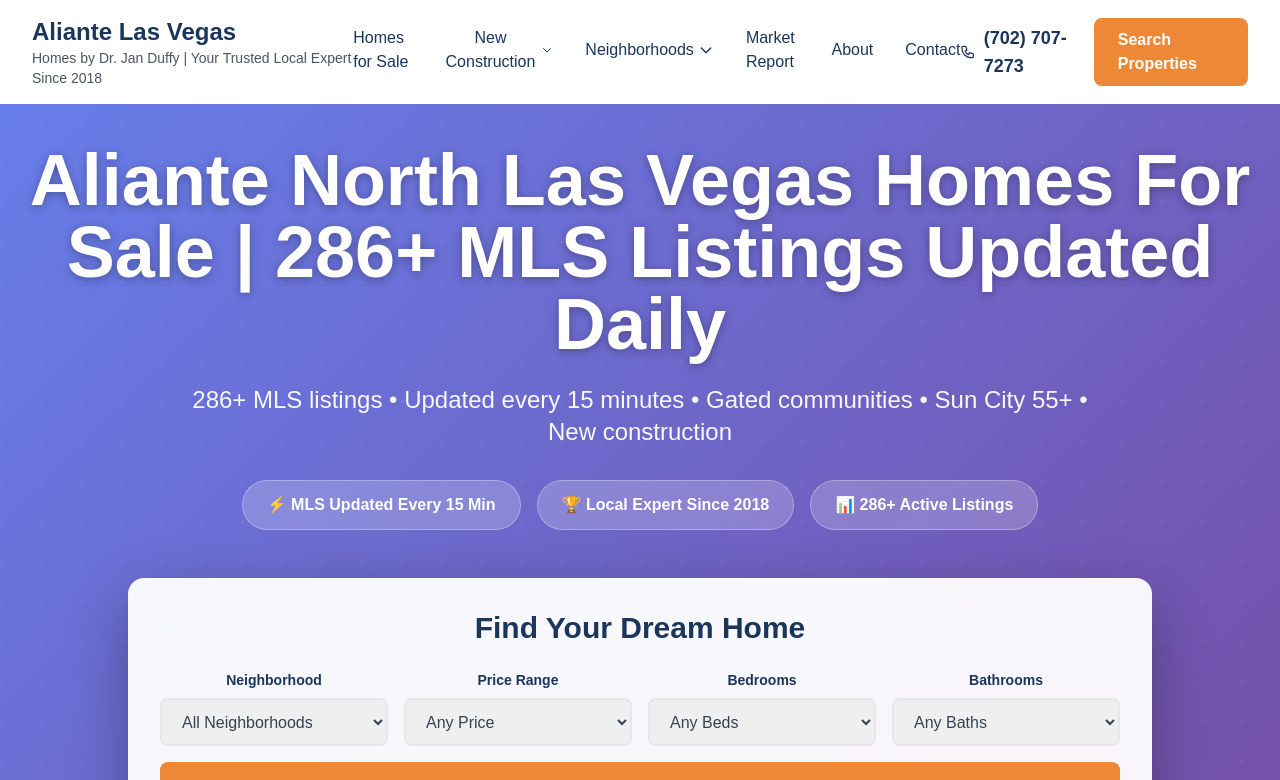
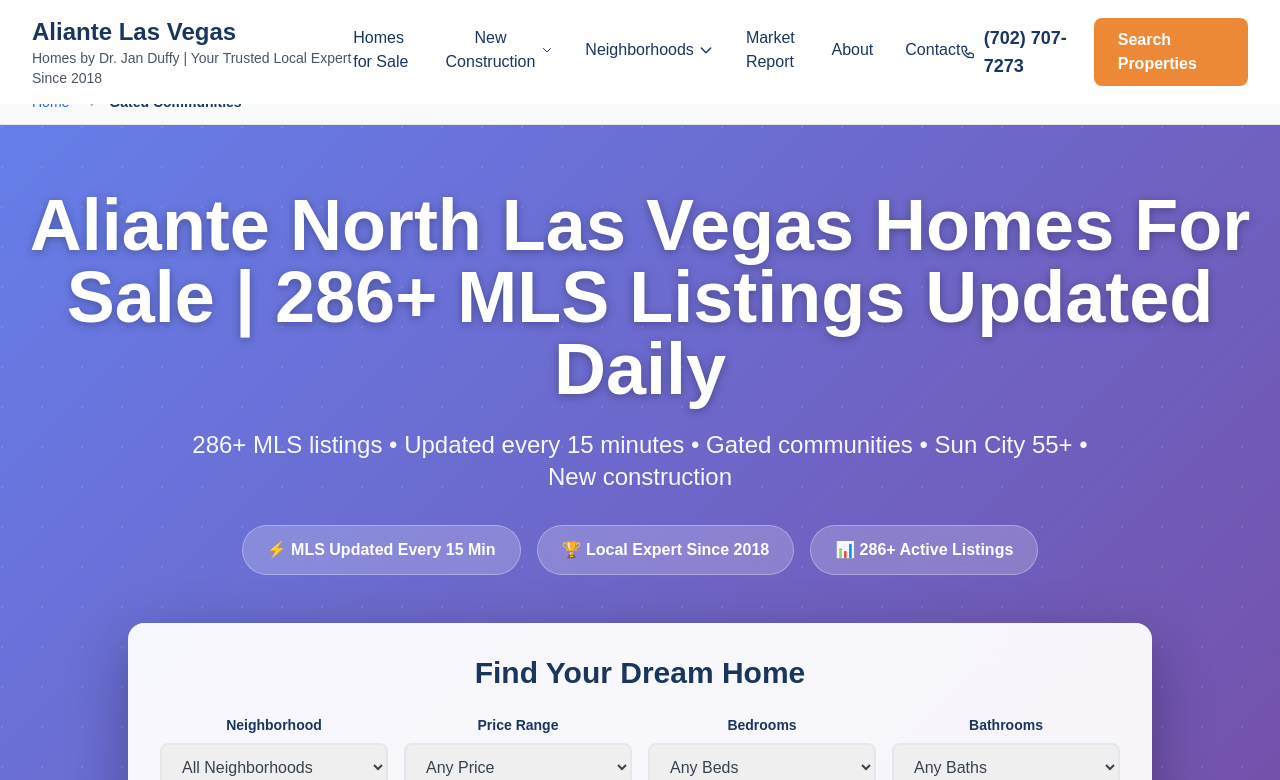
Before and after one commit to DrJanDuffy/aliantehomesforsale.com, a Next.js app: page /gated-communities in a window 1280 px wide. Shown: the top 780 px of the page. Built offline with nearby package versions, Linux system fonts and the light colour scheme; no server answers.

Commit message:
feat: Add breadcrumb navigation to all pages - improves SEO and SERP appearance

```diff
--- /dev/null
+++ b/app/components/Breadcrumbs.tsx
@@ -0,0 +1,55 @@
+'use client';
+
+import Link from 'next/link';
+import { usePathname } from 'next/navigation';
+
+export default function Breadcrumbs() {
+  const pathname = usePathname();
+
+  // Don't show breadcrumbs on homepage
+  if (pathname === '/') return null;
+
+  const pathSegments = pathname.split('/').filter(segment => segment);
+
+  const breadcrumbItems = [
+    { name: 'Home', url: '/' },
+    ...pathSegments.map((segment, index) => {
+      const url = '/' + pathSegments.slice(0, index + 1).join('/');
+      const name = segment
+        .split('-')
+        .map(word => word.charAt(0).toUpperCase() + word.slice(1))
+        .join(' ');
+      return { name, url };
+    })
+  ];
+
+  return (
+    <nav aria-label="Breadcrumb" className="bg-gray-50 border-b border-gray-200">
+      <div className="max-w-7xl mx-auto px-4 sm:px-6 lg:px-8 py-3">
+        <ol className="flex flex-wrap items-center space-x-2 text-sm">
+          {breadcrumbItems.map((item, index) => (
+            <li key={item.url} className="flex items-center">
+              {index > 0 && (
+                <svg className="w-4 h-4 mx-2 text-gray-400" fill="currentColor" viewBox="0 0 20 20">
+                  <path fillRule="evenodd" d="M7.293 14.707a1 1 0 010-1.414L10.586 10 7.293 6.707a1 1 0 011.414-1.414l4 4a1 1 0 010 1.414l-4 4a1 1 0 01-1.414 0z" clipRule="evenodd" />
+                </svg>
+              )}
+              {index === breadcrumbItems.length - 1 ? (
+                <span className="font-semibold" style={{ color: '#1a365d' }}>
+                  {item.name}
+                </span>
+              ) : (
+                <Link
+                  href={item.url}
+                  className="text-blue-600 hover:text-blue-800 hover:underline font-medium"
+                >
+                  {item.name}
+                </Link>
+              )}
+            </li>
+          ))}
+        </ol>
+      </div>
+    </nav>
+  );
+}
--- a/app/layout.tsx
+++ b/app/layout.tsx
@@ -2,6 +2,7 @@ import type { Metadata } from 'next';
 import { Geist, Geist_Mono } from 'next/font/google';
 import './globals.css';
 import EnhancedNavigation from './components/EnhancedNavigation';
+import Breadcrumbs from './components/Breadcrumbs';
 import EnhancedFooter from './components/EnhancedFooter';
 import PerformanceMonitor from './components/PerformanceMonitor';
 import GoogleAnalytics from './components/GoogleAnalytics';
@@ -100,6 +101,7 @@ export default function RootLayout({
         <StructuredData type="LocalBusiness" />
 
         <EnhancedNavigation />
+        <Breadcrumbs />
 
         {children}
         <PerformanceMonitor />
```
